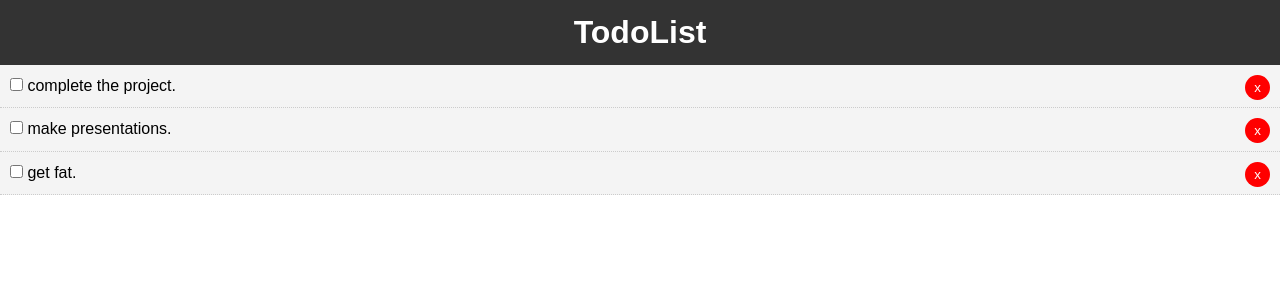
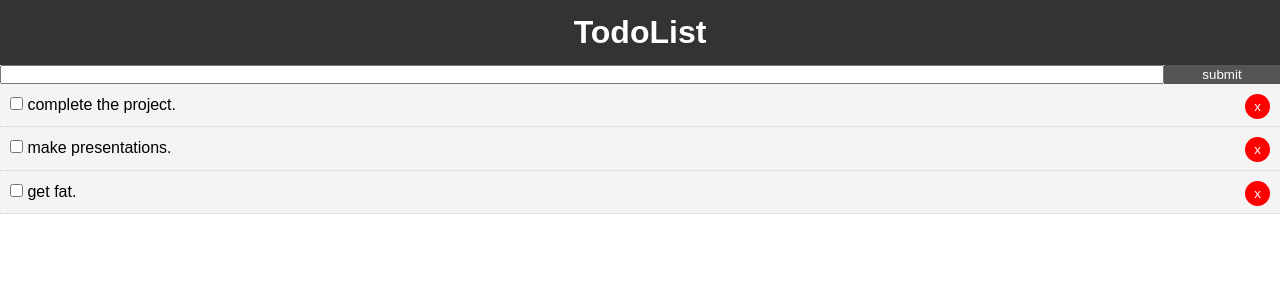
Before and after one commit to raghavlakhanpal/todo-list, a React (Create React App) app: page / in a window 1280 px wide. Shown: the top 300 px of the page. Built offline with nearby package versions, Linux system fonts and the light colour scheme.

Commit message:
added add and submit features

```diff
--- a/package.json
+++ b/package.json
@@ -5,7 +5,8 @@
   "dependencies": {
     "react": "^16.8.6",
     "react-dom": "^16.8.6",
-    "react-scripts": "2.1.8"
+    "react-scripts": "2.1.8",
+    "uuid": "^3.3.2"
   },
   "scripts": {
     "start": "react-scripts start",
--- a/src/App.css
+++ b/src/App.css
@@ -11,3 +11,17 @@ a{
   color: #333;
   text-decoration: none;
 }
+.container{
+padding :0,1rem;
+}
+.btn{
+  display: inline-block;
+  border: none;
+  background: #555;
+  color: #fff;
+  padding: 7 px,20 px;
+  cursor: pointer;
+}
+.btn:hover{
+  background: #666;
+}
--- a/src/App.js
+++ b/src/App.js
@@ -1,6 +1,7 @@
 import React, { Component } from 'react';
 import Header from './components/layout/Header';
 import Todos from './components/Todos';
+import AddTodo from './components/AddTodo'
 import './App.css';
 
 class App extends Component {
@@ -35,20 +36,39 @@ class App extends Component {
   }
 
   //delete todos
+
+
   delTodo=(id)=>{
     this.setState({todos:[...this.state.todos.filter(todo => todo.id!==id)]});
   }
+
+
+  //add todos
+
+  addTodo =(title) =>{
+    const newTodo={
+      id:4,
+      title,
+      completed:false
+    }
+    this .setState({todos:[...this.state.todos, newTodo]});
+  }
+
+
   render() {
 
 
     return (
       <div className="App">
+      <div className="Container">
         <Header />
+        <AddTodo addTodo={this.addTodo}/>
         <Todos
         todos={this.state.todos}
         markComplete={this.markComplete}
         delTodo={this.delTodo}
         />
+        </div>
       </div>
     );
   }
--- a/src/components/AddTodo.js
+++ b/src/components/AddTodo.js
@@ -1,19 +1,34 @@
 import React, { Component } from "react";
 
 export class AddTodo extends Component {
+  state ={
+    title:''
+  }
+
+  onSubmit=(e)=>{
+    e.preventDefault();
+    this.props.addTodo(this.state.title);
+    this.setState({title:''});
+  }
+  onChange=(e)=>
+    this.setState({title:e.target.value})
+
   render() {
     return (
-      <form style={{display:flex}}>
+      <form onSubmit={this.onSubmit} style={{display:'flex'}}>
         <input
           type="text"
           name="title"
-          placeholder="Add Todo...."
+          style={{flex:'10',padding:'5 px'}}
+          plactheholder="Add Todo...."
+          value={this.state.title}
+          onChange={this.onChange}
         />
         <input
           type="submit"
           value="submit"
           className="btn"
-          style={{flex:1}}
+          style={{flex:'1'}}
         />
       </form>
     );
```
